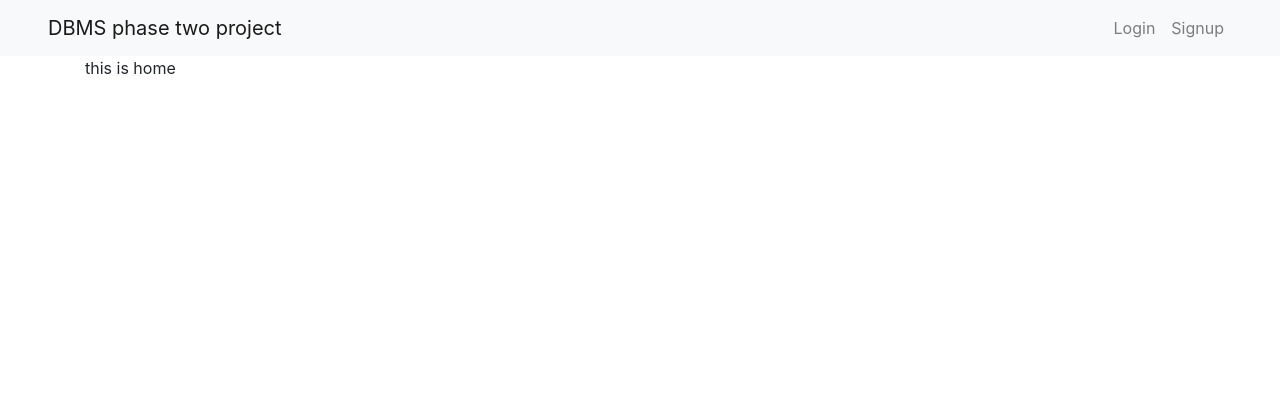
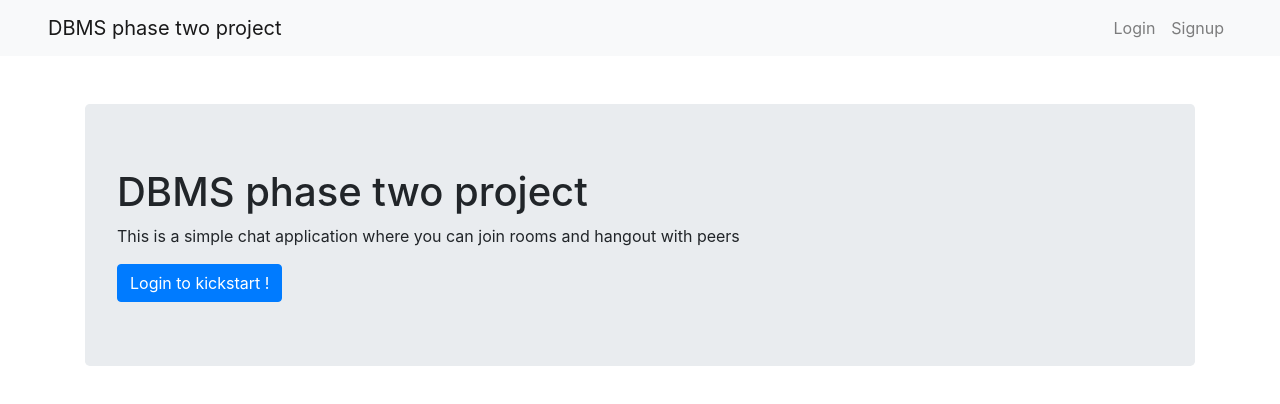
Before and after one commit to sairajchouhan/dbms-project-two, a React (Create React App) app: page / in a window 1280 px wide. Shown: the top 404 px of the page. Built offline with nearby package versions, Linux system fonts and the light colour scheme; no server answers.

Commit message:
add signup and login ui enhancement

```diff
--- a/src/pages/Home.jsx
+++ b/src/pages/Home.jsx
@@ -1,5 +1,6 @@
 import React, { useEffect } from 'react';
-import { useHistory } from 'react-router';
+import { Jumbotron, Button } from 'react-bootstrap';
+import { useHistory, Link } from 'react-router-dom';
 import { useAuth } from '../state/authState';
 
 const Home = () => {
@@ -8,7 +9,22 @@ const Home = () => {
   useEffect(() => {
     if (currentUser) history.push('/dashboard');
   }, [currentUser, history]);
-  return <div>this is home</div>;
+  return (
+    <div className="mt-5">
+      <Jumbotron>
+        <h1>DBMS phase two project</h1>
+        <p>
+          This is a simple chat application where you can join rooms and hangout
+          with peers
+        </p>
+        <p>
+          <Button variant="primary" as={Link} to="/login" className="mt-3">
+            Login to kickstart !
+          </Button>
+        </p>
+      </Jumbotron>
+    </div>
+  );
 };
 
 export default Home;
--- a/src/pages/Login.jsx
+++ b/src/pages/Login.jsx
@@ -1,6 +1,6 @@
 import React, { useEffect, useState } from 'react';
 import { Form, Spinner, Button } from 'react-bootstrap';
-import { useHistory } from 'react-router-dom';
+import { Link, useHistory } from 'react-router-dom';
 import { useAuth } from '../state/authState';
 
 const Login = () => {
@@ -84,6 +84,9 @@ const Login = () => {
         <Button variant="primary" type="submit">
           {loading ? <Spinner animation="grow" /> : <span>Submit</span>}
         </Button>
+        <p className="text-muted text-sm mt-2">
+          Don't have an account click <Link to="/signup">here</Link> to signup
+        </p>
       </Form>
     </>
   );
--- a/src/pages/SignUp.jsx
+++ b/src/pages/SignUp.jsx
@@ -1,6 +1,6 @@
 import React, { useEffect, useState } from 'react';
 import { Form, Button, Spinner } from 'react-bootstrap';
-import { useHistory } from 'react-router-dom';
+import { Link, useHistory } from 'react-router-dom';
 
 import { validateInputs } from '../utils/validators';
 import { db } from '../firebase';
@@ -117,6 +117,9 @@ const SignUp = () => {
         <Button variant="primary" type="submit">
           {loading ? <Spinner animation="grow" /> : <span>Submit</span>}
         </Button>
+        <p className="text-muted text-sm mt-2">
+          Already have an account click <Link to="/login">here</Link> to login
+        </p>
       </Form>
     </>
   );
```
